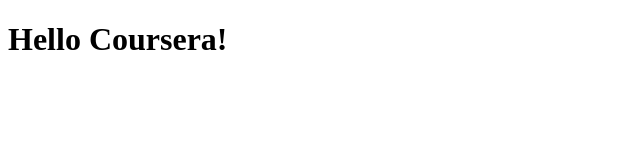
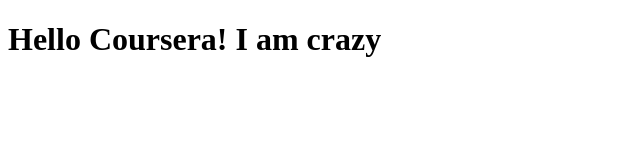
Before and after one commit to Nisarg200/Coursera-Test, a plain HTML site: page site/index.html in a window 1280 px wide. Shown: the whole page, without its empty margins (0-640 px from the left). Drawn offline with Linux system fonts and the light colour scheme.

Commit message:
My First Page

```diff
--- a/site/index.html
+++ b/site/index.html
@@ -6,7 +6,7 @@
 	<title>Hello Coursera</title>
 </head>
 <body>
-	<h1>Hello Coursera!</h1>
+	<h1>Hello Coursera! I am crazy </h1>
 
 </body>
 </html>
```
